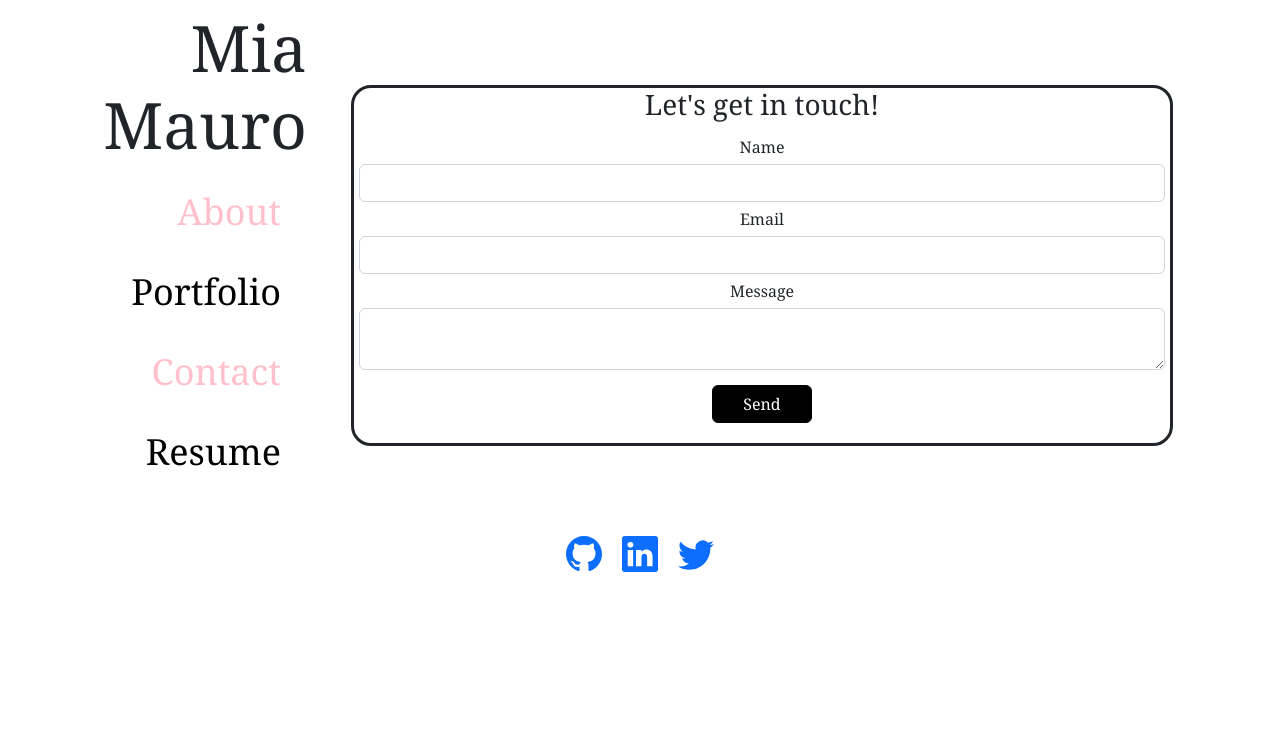
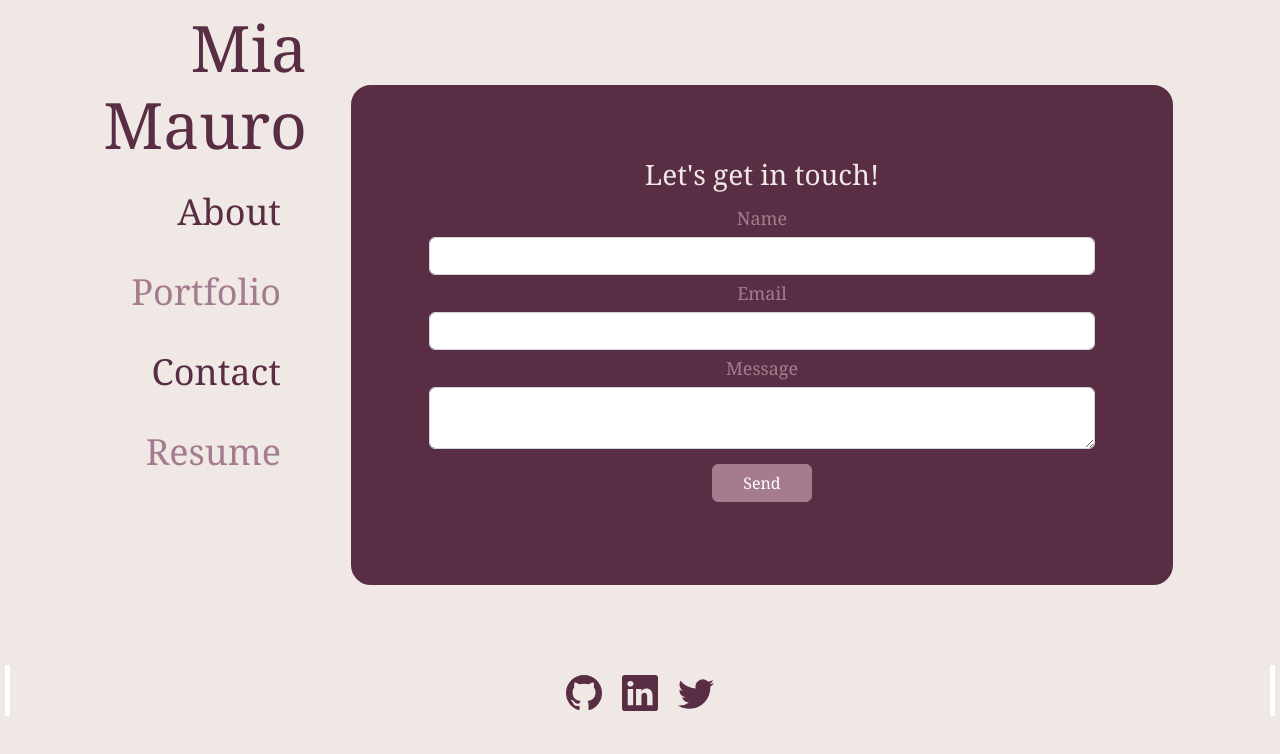
Before and after one commit to miamauro/react-portfolio, a React (Create React App) app: page /react-portfolio/contact in a window 1280 px wide. Shown: the top 754 px of the page. Built offline with nearby package versions, Linux system fonts and the light colour scheme.

Commit message:
added custom css to contact form

```diff
--- a/src/App.css
+++ b/src/App.css
@@ -3,8 +3,8 @@
   margin: 5px;
   padding: 0;
   font-family: Cambria, Cochin, Georgia, Times, "Times New Roman", serif;
-  /* background-color: #062133;
-  color: #a57c8f; */
+  background-color: #f0e8e5;
+  color: #592d43;
 }
 
 .content {
--- a/src/components/Footer/Footer.css
+++ b/src/components/Footer/Footer.css
@@ -0,0 +1,3 @@
+.footerIcon {
+  color: #a57c8f;
+}
--- a/src/components/Footer/Footer.js
+++ b/src/components/Footer/Footer.js
@@ -1,9 +1,10 @@
 import React from "react";
+import "./Footer.css";
 
 function Footer() {
   return (
     <div className="col text-center">
-      <a href="https://github.com/miamauro" target="_blank">
+      <a href="https://github.com/miamauro" target="_blank" className="footerIcon">
         <svg
           xmlns="http://www.w3.org/2000/svg"
           width="36"
--- a/src/components/Nav/Nav.css
+++ b/src/components/Nav/Nav.css
@@ -1,13 +1,13 @@
-.test {
+.navOpts {
   text-decoration: none;
   font-size: 36px;
-  color: black;
+  color: #a57c8f;
 }
 
-.test:hover {
-  color: pink;
+.navOpts:hover {
+  color: #592d43;
 }
 
 .active {
-  color: pink;
+  color: #592d43;
 }
--- a/src/components/Nav/Nav.js
+++ b/src/components/Nav/Nav.js
@@ -6,22 +6,22 @@ function Nav() {
   return (
     <ul className="nav flex-column">
       <li className="nav-link">
-        <NavLink to="/react-portfolio" className="test">
+        <NavLink to="/react-portfolio" className="navOpts">
           About
         </NavLink>
       </li>
       <li className="nav-link">
-        <NavLink to="/react-portfolio/portfolio" className="test">
+        <NavLink to="/react-portfolio/portfolio" className="navOpts">
           Portfolio
         </NavLink>
       </li>
       <li className="nav-link">
-        <NavLink to="/react-portfolio/contact" className="test">
+        <NavLink to="/react-portfolio/contact" className="navOpts">
           Contact
         </NavLink>
       </li>
       <li className="nav-link">
-        <NavLink to="/react-portfolio/resume" className="test">
+        <NavLink to="/react-portfolio/resume" className="navOpts">
           Resume
         </NavLink>
       </li>
--- a/src/components/Project/Project.css
+++ b/src/components/Project/Project.css
@@ -0,0 +1,8 @@
+.card-link {
+  text-decoration: none;
+  color: #a57c8f;
+}
+
+.card-link:hover {
+    color: #592d43
+}
--- a/src/components/Project/Project.js
+++ b/src/components/Project/Project.js
@@ -1,8 +1,9 @@
 import React from "react";
+import "./Project.css";
 
 function Project(props) {
   return (
-    <div className="card" style={{ width: 300, margin: 15 }}>
+    <div className="card" style={{ width: 450, margin: 15 }}>
       <img src={props.img} class="card-img-top" alt={props.title} />
       <div className="card-body">
         <h2 className="card-title">{props.title}</h2>
--- a/src/components/pages/Contact.css
+++ b/src/components/pages/Contact.css
@@ -1,16 +1,34 @@
 #form {
+  height: 500px;
   border-style: solid;
   border-radius: 20px;
+  background-color: #592d43;
+  padding: 70px;
+}
+
+form {
+  background-color: #592d43;
+}
+
+.formHeaderText {
+  color: #f0e8e5;
+
+  background-color: #592d43;
+}
+
+.formText {
+  font-size: large;
+  color: #a57c8f;
+  background-color: #592d43;
 }
 
 #btn {
   margin: 15px;
   width: 100px;
-  background-color: black;
-  border-color: black;
+  background-color: #a57c8f;
+  border-color: #a57c8f;
 }
 
 #btn:hover {
-  background-color: pink;
-  border-color: pink;
+  border-color: #78657c;
 }
--- a/src/components/pages/Contact.js
+++ b/src/components/pages/Contact.js
@@ -37,13 +37,13 @@ function Contact() {
 
   return (
     <div id="form">
-      <h3>Let's get in touch!</h3>
+      <h3 className="formHeaderText">Let's get in touch!</h3>
       <form ref={form} onSubmit={sendEmail}>
-        <label>Name</label>
+        <label className="formText">Name</label>
         <input type="text" className="form-control" name="user_name" />
-        <label>Email</label>
+        <label className="formText">Email</label>
         <input type="email" className="form-control" name="user_email" />
-        <label>Message</label>
+        <label className="formText">Message</label>
         <textarea name="message" className="form-control" />
         <input
           type="submit"
--- a/src/components/pages/Resume.css
+++ b/src/components/pages/Resume.css
@@ -3,7 +3,7 @@ li {
 }
 
 #res {
-font-size: medium;
+text-decoration: none;
 }
 
 #skills {
--- a/src/components/pages/Resume.js
+++ b/src/components/pages/Resume.js
@@ -11,11 +11,11 @@ function Resume() {
           width="26"
           height="26"
           fill="currentColor"
-          className="bi bi-file-earmark-arrow-down"
+          className="bi bi-file-pdf"
           viewBox="0 0 16 16"
         >
-          <path d="M8.5 6.5a.5.5 0 0 0-1 0v3.793L6.354 9.146a.5.5 0 1 0-.708.708l2 2a.5.5 0 0 0 .708 0l2-2a.5.5 0 0 0-.708-.708L8.5 10.293V6.5z" />
-          <path d="M14 14V4.5L9.5 0H4a2 2 0 0 0-2 2v12a2 2 0 0 0 2 2h8a2 2 0 0 0 2-2zM9.5 3A1.5 1.5 0 0 0 11 4.5h2V14a1 1 0 0 1-1 1H4a1 1 0 0 1-1-1V2a1 1 0 0 1 1-1h5.5v2z" />
+          <path d="M4 0a2 2 0 0 0-2 2v12a2 2 0 0 0 2 2h8a2 2 0 0 0 2-2V2a2 2 0 0 0-2-2H4zm0 1h8a1 1 0 0 1 1 1v12a1 1 0 0 1-1 1H4a1 1 0 0 1-1-1V2a1 1 0 0 1 1-1z" />
+          <path d="M4.603 12.087a.81.81 0 0 1-.438-.42c-.195-.388-.13-.776.08-1.102.198-.307.526-.568.897-.787a7.68 7.68 0 0 1 1.482-.645 19.701 19.701 0 0 0 1.062-2.227 7.269 7.269 0 0 1-.43-1.295c-.086-.4-.119-.796-.046-1.136.075-.354.274-.672.65-.823.192-.077.4-.12.602-.077a.7.7 0 0 1 .477.365c.088.164.12.356.127.538.007.187-.012.395-.047.614-.084.51-.27 1.134-.52 1.794a10.954 10.954 0 0 0 .98 1.686 5.753 5.753 0 0 1 1.334.05c.364.065.734.195.96.465.12.144.193.32.2.518.007.192-.047.382-.138.563a1.04 1.04 0 0 1-.354.416.856.856 0 0 1-.51.138c-.331-.014-.654-.196-.933-.417a5.716 5.716 0 0 1-.911-.95 11.642 11.642 0 0 0-1.997.406 11.311 11.311 0 0 1-1.021 1.51c-.29.35-.608.655-.926.787a.793.793 0 0 1-.58.029zm1.379-1.901c-.166.076-.32.156-.459.238-.328.194-.541.383-.647.547-.094.145-.096.25-.04.361.01.022.02.036.026.044a.27.27 0 0 0 .035-.012c.137-.056.355-.235.635-.572a8.18 8.18 0 0 0 .45-.606zm1.64-1.33a12.647 12.647 0 0 1 1.01-.193 11.666 11.666 0 0 1-.51-.858 20.741 20.741 0 0 1-.5 1.05zm2.446.45c.15.162.296.3.435.41.24.19.407.253.498.256a.107.107 0 0 0 .07-.015.307.307 0 0 0 .094-.125.436.436 0 0 0 .059-.2.095.095 0 0 0-.026-.063c-.052-.062-.2-.152-.518-.209a3.881 3.881 0 0 0-.612-.053zM8.078 5.8a6.7 6.7 0 0 0 .2-.828c.031-.188.043-.343.038-.465a.613.613 0 0 0-.032-.198.517.517 0 0 0-.145.04c-.087.035-.158.106-.196.283-.04.192-.03.469.046.822.024.111.054.227.09.346z" />
         </svg>
         My Resume
       </a>
```
